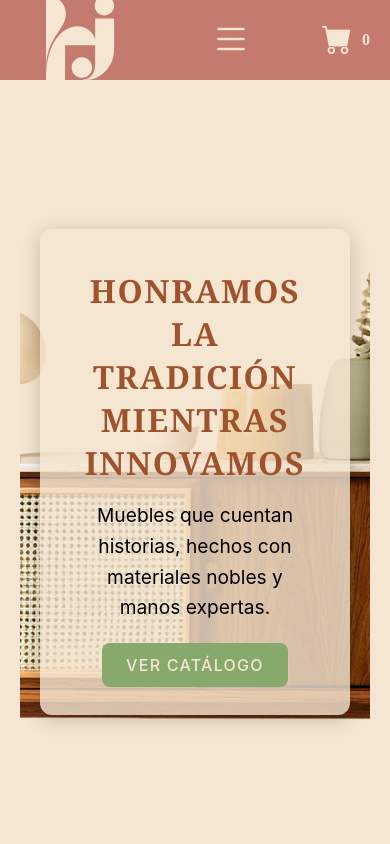
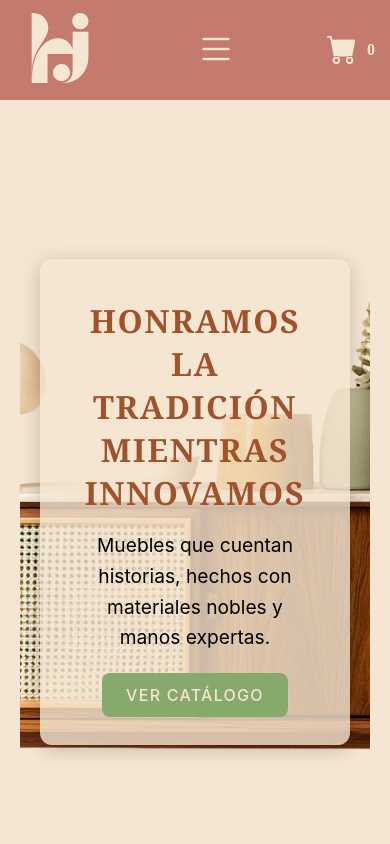
Before and after one commit to jazmin707/Hermanos-Jota, a plain HTML site: page index.html in a window 390 px wide. Shown: the top 844 px of the page. Drawn offline with nearby package versions, Linux system fonts and the light colour scheme.

Commit message:
arreglo de header

```diff
--- a/css/style.css
+++ b/css/style.css
@@ -65,18 +65,20 @@ header {
     display: flex;
     justify-content: space-between;
     align-items: center;
-    height: 80px;
+    height: 100px;
     background: #C47A6D;
-    padding: 0 20px;
+    padding: 2rem 0;
+    z-index: 9999;
     position: fixed;
+    left: 0;
     top: 0;
-    width: 100%;
-    /*para que no quede tan abajo el hero*/
+    right: 0;
 }
 
 .logo img {
     width: 120px;
-
+    height: auto;
+    padding: 10px;
 }
 
 .carrito {
@@ -85,6 +87,7 @@ header {
     gap: 10px;
     color: #F5E6D3;
     font-weight: bold;
+    padding: 0 15px;
 }
 
 .carrito i {
@@ -188,23 +191,22 @@ nav ul li a:hover {
 }
 
 /* RESPONSIVE --------------------------------------------------------------------*/
-@media (max-width: 768px) {
-  .footer-container {
-    flex-direction: column;
-    align-items: flex-start;
-  }
-}
 @media (max-width: 952px) {
     nav ul li a {
         font-size: 16px;
     }
 
-    .titulos{
+    .titulos {
         font-size: 28px;
     }
 
     .subtitulos {
         font-size: 17px;
+    }
+
+    .hero {
+        background-position: top;
+        margin-top: 80px;
     }
 }
 
@@ -250,7 +252,7 @@ nav ul li a:hover {
         margin: 0 auto;
     }
 
-    .titulos{
+    .titulos {
         letter-spacing: 0.08em;
     }
 
@@ -260,6 +262,11 @@ nav ul li a:hover {
 }
 
 @media (max-width: 768px) {
+    .footer-container {
+        flex-direction: column;
+        align-items: flex-start;
+    }
+
     .detalle-producto .bloque {
         flex-direction: column;
         text-align: center;
@@ -287,7 +294,7 @@ nav ul li a:hover {
     .subtitulos {
         font-size: 16px;
         line-height: 1.6;
-        padding : 0 10px;
+        padding: 0 10px;
     }
 
     .busqueda {
@@ -324,9 +331,11 @@ nav ul li a:hover {
     }
 
 }
+
 /* ---------- FOOTER GENERAL ---------- */
 footer {
-  background-color: #F5E6D3; /* Alabastro cálido */
+    background-color: #F5E6D3;
+    /* Alabastro cálido */
     color: #000;
     padding: 50px 20px;
     font-family: "Inter", sans-serif;
@@ -350,11 +359,13 @@ footer {
 }
 
 .footer-col h3 {
-  font-family: "Playfair Display", Georgia, serif; /* Tipografía secundaria */
+    font-family: "Playfair Display", Georgia, serif;
+    /* Tipografía secundaria */
     font-weight: 700;
     text-transform: uppercase;
     letter-spacing: 0.1em;
-  color: #A0522D; /* Siena tostado */
+    color: #A0522D;
+    /* Siena tostado */
     margin-bottom: 15px;
     font-size: 1.1rem;
 }
@@ -381,7 +392,8 @@ footer {
 }
 
 .footer-menu a:hover {
-  color: #D4A437; /* Vara de oro */
+    color: #D4A437;
+    /* Vara de oro */
     font-weight: 500;
 }
 
@@ -390,10 +402,11 @@ footer {
     text-align: center;
     margin-top: 40px;
     padding-top: 15px;
-  border-top: 1px solid rgba(0,0,0,0.2);
+    border-top: 1px solid rgba(0, 0, 0, 0.2);
     font-size: 0.9rem;
     font-family: "Inter", sans-serif;
-  font-weight: 300; /* Light para la nota legal */
+    font-weight: 300;
+    /* Light para la nota legal */
     letter-spacing: 0.02em;
     color: #333;
 }
@@ -493,11 +506,8 @@ main p {
 /* ----------------- HERO ----------------- */
 .hero {
     background-image: url(../imagenes/Aparador\ Uspallata.png);
-    /*Imagen de fondo del hero*/
     background-size: cover;
-    /*cubre todo sin deformarse*/
     background-position: center;
-    /*centrada*/
     height: 100vh;
     display: flex;
     align-items: center;
@@ -657,7 +667,7 @@ main p {
     right: 10px;
     background: white;
     padding: 10px;
-    box-shadow: 0 0 10px rgba(0,0,0,0.2);
+    box-shadow: 0 0 10px rgba(0, 0, 0, 0.2);
     display: none;
     border-radius: 4px;
 }
@@ -681,7 +691,9 @@ main p {
     transition: background-color 0.3s;
     background-color: #C47A6D;
 }
-.boton-vermas:hover, /*al pasar el mouse, color mas oscuro*/
+
+.boton-vermas:hover,
+/*al pasar el mouse, color mas oscuro*/
 .añadir-carrito:hover {
     background-color: #A86255;
 }
--- a/index.html
+++ b/index.html
@@ -21,7 +21,7 @@
             <!-- Botón menú hamburguesa -->
             <input type="checkbox" id="check">
             <label for="check" class="checkbtn">
-                <i class="bi bi-list"></i> <!--sale de bootstrap-->
+                <i class="bi bi-list"></i>
             </label>
 
             <ul>
@@ -32,11 +32,11 @@
         </nav>
 
         <div class="carrito">
-            <i class="bi bi-cart-fill"></i><!--sale de bootstrap-->
+            <i class="bi bi-cart-fill"></i>
             <span id="contador-carrito">0</span>
         </div>
     </header>
-    <main> <!-- Cele-->
+    <main>
 
         <section class="hero">
             <div class="hero-content">
@@ -97,59 +97,14 @@
                         <p>Sillón lounge en cuero cognac con base giratoria en acero Burnt Sienna. Inspirado en la
                             estética brasilera moderna de los 60,
                             combina comodidad excepcional con un diseño icónico que trasciende tendencias y épocas.
-                            <br>Medidas: 90x85x95cm <br> Materiales: Cuero curtido vegetal, acero pintado</p>
+                            <br>Medidas: 90x85x95cm <br> Materiales: Cuero curtido vegetal, acero pintado
+                        </p>
                         <button class="añadir-carrito"> Añadir al carrito </button>
                     </div>
                 </div>
             </div>
         </section>
     </main>
-    <!-- yo
-    <footer> <!-- info basica
-        <h4>Informacion de contacto</h4>
-        <ul>
-            <li>Mail general: <a
-                    href="https://mail.google.com/mail/u/0/?tab=rm&ogbl#inbox?compose=GTvVlcSDZBcZRfBthwXxGvhJmbLhDHHbwngjXcSjwgHvVhpfmFfpjQDLmsKmqQjKjVVcQldQMCklZ">info@hermanosjota.com.ar</a>
-            </li>
-            <li>Ventas: <a
-                    href="https://mail.google.com/mail/u/0/?tab=rm&ogbl#inbox?compose=CllgCJqXPMxLhwPsckLFpRBcvHnsdJvdmRZjWnVZNPZBVpZKWBdGFhHtNfkkhgFhmVLKVXhHhrg">ventas@hermanosjota.com.ar
-                </a></li>
-            <li>Direccion: <a href="https://maps.app.goo.gl/9mMXbFAAQ8JrcNNP6">Av San Juan 2847</a></li>
-            <li>Whatsapp: <a href="https://wa.me/541145678900">+54 11 4567-89000</a></li>
-            <li>Instagram: <a
-                    href="https://alt-5a31a0302d72d.blackboard.com/bbcswebdav/pid-982156-dt-content-rid-14612411_1/courses/FSD.00-43441/Instagram%20copy/index.html?one_hash=A78DA28B502F8714C85F5ADFDFB8B128&f_hash=FF0E4BA7D1D74AA543D5809F6A5C45C7">
-                    <img src="C:\Users\Laptop\Desktop\2025\Itba\descarga (1).jpeg" alt="" width="10" height="10"></a>
-            </li>
-
-        </ul>
-        <h4> Acerca de </h4>
-        <ul>
-            <li> <strong>Direccion Creativa:</strong> Estudio Hermanos</li>
-            <li> <strong>Diseño:</strong> María Fernanda López</li>
-            <li> <strong>Fotografía:</strong> Santiago Ciuffo</li>
-            <li> <strong>Redacción:</strong> Carolina Mendez</li>
-            <li> <strong>Tipografía:</strong> Inter por Rasmus Andersson</li>
-        </ul>
-        <hr>
-        <p>&copy; <strong>2025 Hermanos Jota.</strong> Todos los derechos reservados.
-            <br> Este manual es propiedad de Hermanos Jota Muebles
-        </p>
-=======
-        <section id="hero-banner">
-    <div class="hero-text">
-        <h1>Bienvenidos a Mueblería Hermanos Jota</h1>
-        <p>Diseños elegantes y funcionales para tu hogar y oficina</p>
-        <a href="productos.html" class="btn">Ver productos</a>
-    </div>
-</section>
-        <section id="productos-destacados">
-        <h2>Productos Destacados</h2>
-        <!-- Aquí el JS insertará los productos destacados
-    </section>
-    </main> -->
-   <footer>
-  <div class="footer-container">
-
     <!-- Columna 1 -->
     <div class="footer-col">
         <h3>Contacto</h3>
```
Lines whose indentation alone changed are shown as unchanged.
